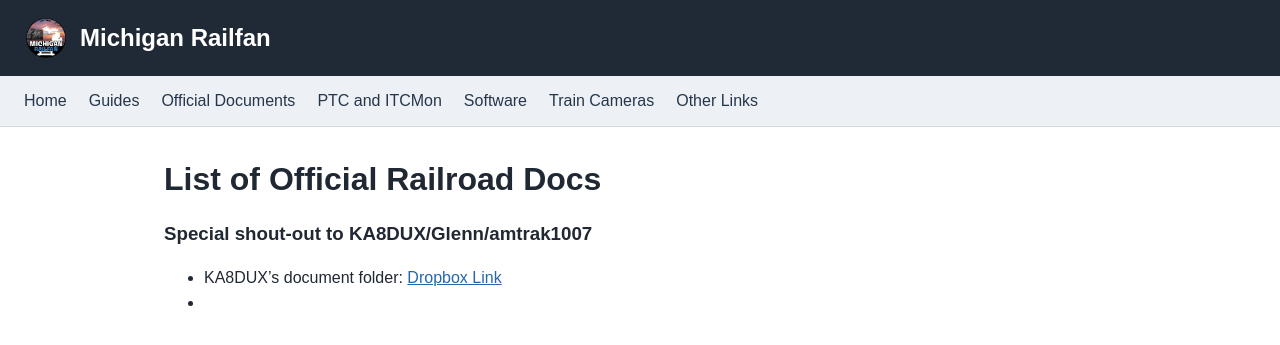
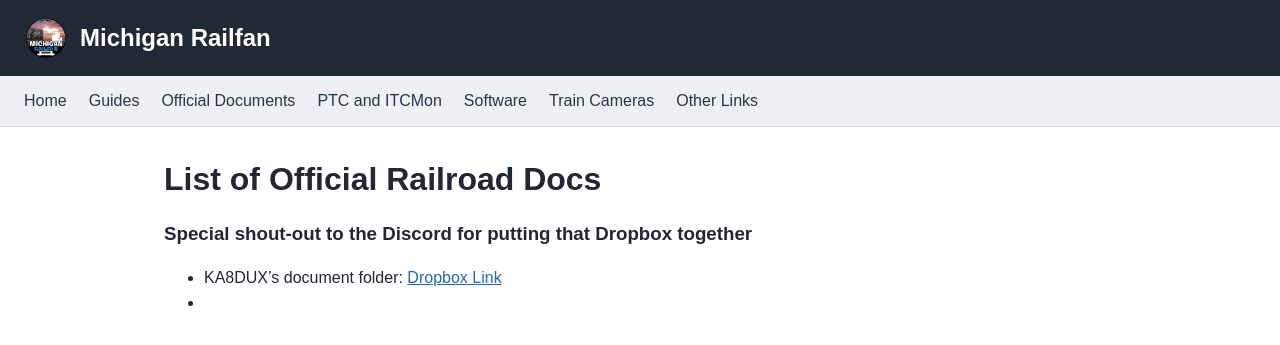
Before and after one commit to MichiganRailfan/michiganrailfan.github.io, a Jekyll site: the page built from official-documents.md, in a window 1280 px wide. Shown: the top 345 px of the page. Built offline with Jekyll 4.4.1, drawn with Linux system fonts in a browser that asks for light colours.

Commit message:
Update shout-out in official-documents.md

```diff
--- a/official-documents.md
+++ b/official-documents.md
@@ -5,7 +5,7 @@ title: Official Documents
 
 # List of Official Railroad Docs
 
-### Special shout-out to KA8DUX/Glenn/amtrak1007
+### Special shout-out to the Discord for putting that Dropbox together
 
 - KA8DUX's document folder: [Dropbox Link](https://www.dropbox.com/scl/fo/96epbd8fy4uz354hfcu16/AO_ejVr1vaBgrYhyz9sBzR0?rlkey=vv81p39vzj0vv4228nfjef52g&st=0xxw05uq&e=2&dl=0)
 -
```
